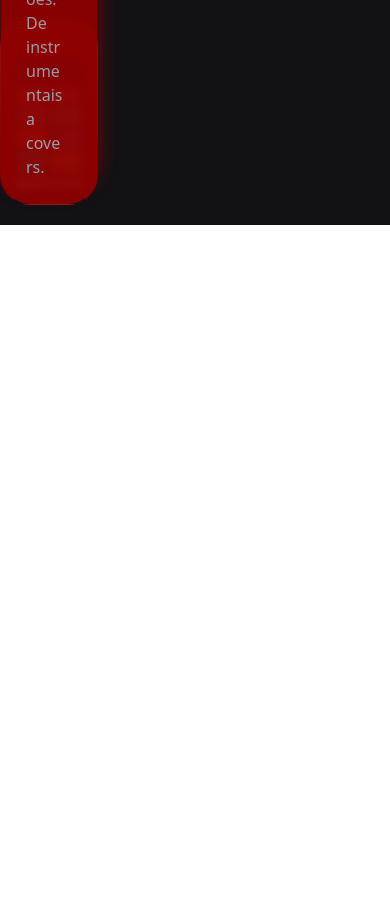
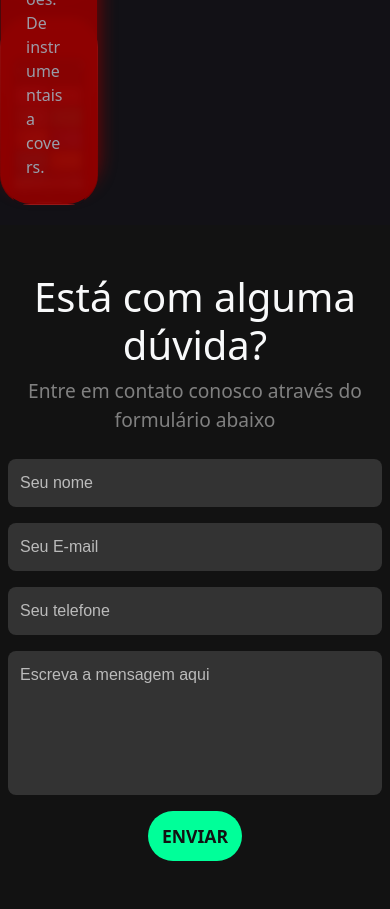
Before and after one commit to RafaelDuarteF/melodia, a website: page index.html in a window 390 px wide. Shown: the part 2866-3775 px from the top of the page. Before the commit the page ends 3091 px from the top, so only its background shows below. Drawn offline with nearby package versions, Linux system fonts and the light colour scheme.

Commit message:
Page formulario criada e responsiva

```diff
--- a/index.html
+++ b/index.html
@@ -37,19 +37,22 @@
 
         <section class="second-section">
             <h2>O aplicativo de música sem limites</h2>
-            <p>O eSound é uma plataforma gratuita de streaming de música onde você pode ouvir, salvar e descobrir seus artistas e músicas favoritas.</p>
+            <p>O eSound é uma plataforma gratuita de streaming de música onde você pode ouvir, salvar e descobrir seus
+                artistas e músicas favoritas.</p>
             <img src="assets/img/image-section-2.png" class="image-section-2" />
         </section>
 
         <section class="third-section">
             <h2>Explorar funcionalidades</h2>
-            <p>Descubra tudo o que o eSound tem a oferecer! Milhões de faixas? Aqui estão elas. Streaming em todas as plataformas? Claro. Letras e playlists ilimitadas? Você tem.</p>
+            <p>Descubra tudo o que o eSound tem a oferecer! Milhões de faixas? Aqui estão elas. Streaming em todas as
+                plataformas? Claro. Letras e playlists ilimitadas? Você tem.</p>
             <div class="cards">
                 <div class="card card1">
                     <img src="assets/img/icon1.png" />
                     <div class="infos-card">
                         <h3>150 milhões de músicas</h3>
-                        <p>No eSound, você realmente pode encontrar todas as músicas que procura. Qualquer gênero ou data de lançamento, de remixes a versões. De instrumentais a covers.</p>
+                        <p>No eSound, você realmente pode encontrar todas as músicas que procura. Qualquer gênero ou
+                            data de lançamento, de remixes a versões. De instrumentais a covers.</p>
                     </div>
                 </div>
 
@@ -57,7 +60,8 @@
                     <img src="assets/img/icon1.png" />
                     <div class="infos-card">
                         <h3>150 milhões de músicas</h3>
-                        <p>No eSound, você realmente pode encontrar todas as músicas que procura. Qualquer gênero ou data de lançamento, de remixes a versões. De instrumentais a covers.</p>
+                        <p>No eSound, você realmente pode encontrar todas as músicas que procura. Qualquer gênero ou
+                            data de lançamento, de remixes a versões. De instrumentais a covers.</p>
                     </div>
                 </div>
 
@@ -65,7 +69,8 @@
                     <img src="assets/img/icon1.png" />
                     <div class="infos-card">
                         <h3>150 milhões de músicas</h3>
-                        <p>No eSound, você realmente pode encontrar todas as músicas que procura. Qualquer gênero ou data de lançamento, de remixes a versões. De instrumentais a covers.</p>
+                        <p>No eSound, você realmente pode encontrar todas as músicas que procura. Qualquer gênero ou
+                            data de lançamento, de remixes a versões. De instrumentais a covers.</p>
                     </div>
                 </div>
 
@@ -73,7 +78,8 @@
                     <img src="assets/img/icon1.png" />
                     <div class="infos-card">
                         <h3>150 milhões de músicas</h3>
-                        <p>No eSound, você realmente pode encontrar todas as músicas que procura. Qualquer gênero ou data de lançamento, de remixes a versões. De instrumentais a covers.</p>
+                        <p>No eSound, você realmente pode encontrar todas as músicas que procura. Qualquer gênero ou
+                            data de lançamento, de remixes a versões. De instrumentais a covers.</p>
                     </div>
                 </div>
 
@@ -81,7 +87,8 @@
                     <img src="assets/img/icon1.png" />
                     <div class="infos-card">
                         <h3>150 milhões de músicas</h3>
-                        <p>No eSound, você realmente pode encontrar todas as músicas que procura. Qualquer gênero ou data de lançamento, de remixes a versões. De instrumentais a covers.</p>
+                        <p>No eSound, você realmente pode encontrar todas as músicas que procura. Qualquer gênero ou
+                            data de lançamento, de remixes a versões. De instrumentais a covers.</p>
                     </div>
                 </div>
 
@@ -89,10 +96,32 @@
                     <img src="assets/img/icon1.png" />
                     <div class="infos-card">
                         <h3>150 milhões de músicas</h3>
-                        <p>No eSound, você realmente pode encontrar todas as músicas que procura. Qualquer gênero ou data de lançamento, de remixes a versões. De instrumentais a covers.</p>
+                        <p>No eSound, você realmente pode encontrar todas as músicas que procura. Qualquer gênero ou
+                            data de lançamento, de remixes a versões. De instrumentais a covers.</p>
                     </div>
                 </div>
             </div>
+        </section>
+        <section class="contact-section text-center py-5">
+            <h2 class="text-light">Está com alguma dúvida?</h2>
+            <p class="mb-4">Entre em contato conosco através do formulário abaixo</p>
+            <form class="contact-form mx-auto row g-3" style="max-width: 600px;">
+                <div class="col-12">
+                    <input type="text" class="form-control" placeholder="Seu nome" required>
+                </div>
+                <div class="col-12">
+                    <input type="email" class="form-control" placeholder="Seu E-mail" required>
+                </div>
+                <div class="col-12">
+                    <input type="tel" class="form-control" placeholder="Seu telefone" required>
+                </div>
+                <div class="col-12">
+                    <textarea class="form-control" placeholder="Escreva a mensagem aqui" rows="5" required></textarea>
+                </div>
+                <div class="col-12">
+                    <button type="submit" class="btn btn-custom w-25">ENVIAR</button>
+                </div>
+            </form>
         </section>
     </main>
 </body>
--- a/scss/pagecontent.scss
+++ b/scss/pagecontent.scss
@@ -155,3 +155,56 @@ section.third-section {
         }
     }
 }
+
+.contact-section {
+    background-color: #121212;
+
+    h2 {
+        color: #00ff99; // Destaque verde para o título
+        font-size: 2.5rem;
+    }
+
+    p {
+        color: #808080;
+        font-size: 1.2rem;
+    }
+
+    .contact-form {
+        .form-control {
+            font-size: 1rem;
+            color: #fff;
+            background-color: #333;
+            border: none;
+            border-radius: 0.5rem;
+            padding: 0.75rem;
+            font-family: 'Rhodium Libre', sans-serif;
+            resize: none;
+
+            &::placeholder {
+                color: #bbb;
+            }
+
+            &:focus {
+                background-color: #444;
+                outline: none;
+                box-shadow: 0 0 0 0.25rem rgba(0, 255, 153, 0.25);
+            }
+        }
+
+        .btn-custom {
+            background-color: #00ff99;
+            color: #121212;
+            font-size: 1.1rem;
+            font-weight: bold;
+            padding: 0.75rem;
+            border: none;
+            border-radius: 40px;
+            transition: 0.25s;
+
+            &:hover {
+                background-color: lighten(#00ff99, 10%);
+                transform: scale(1.05);
+            }
+        }
+    }
+}
```
Also changed, not shown: css/default.css, 1 other file.
